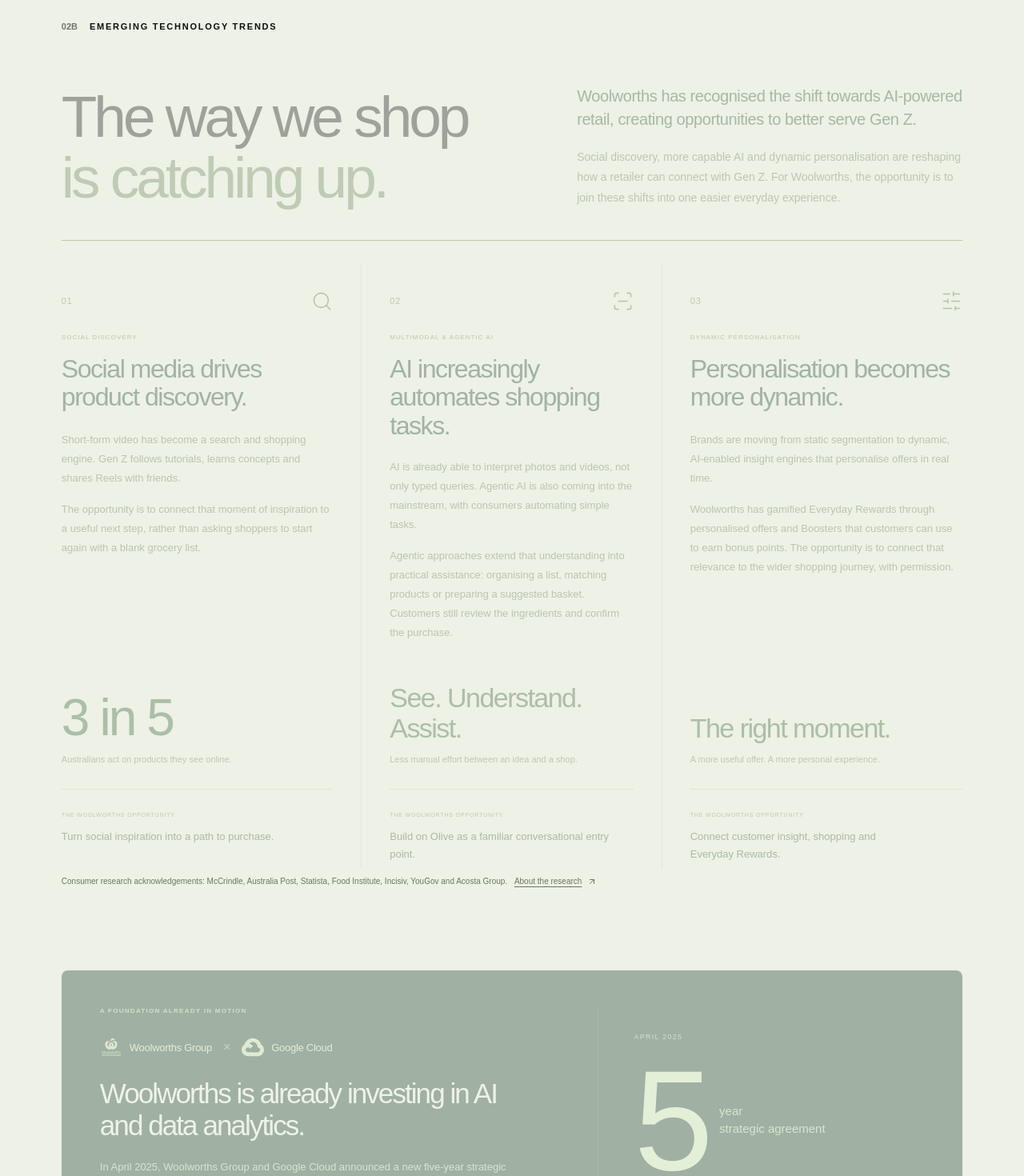
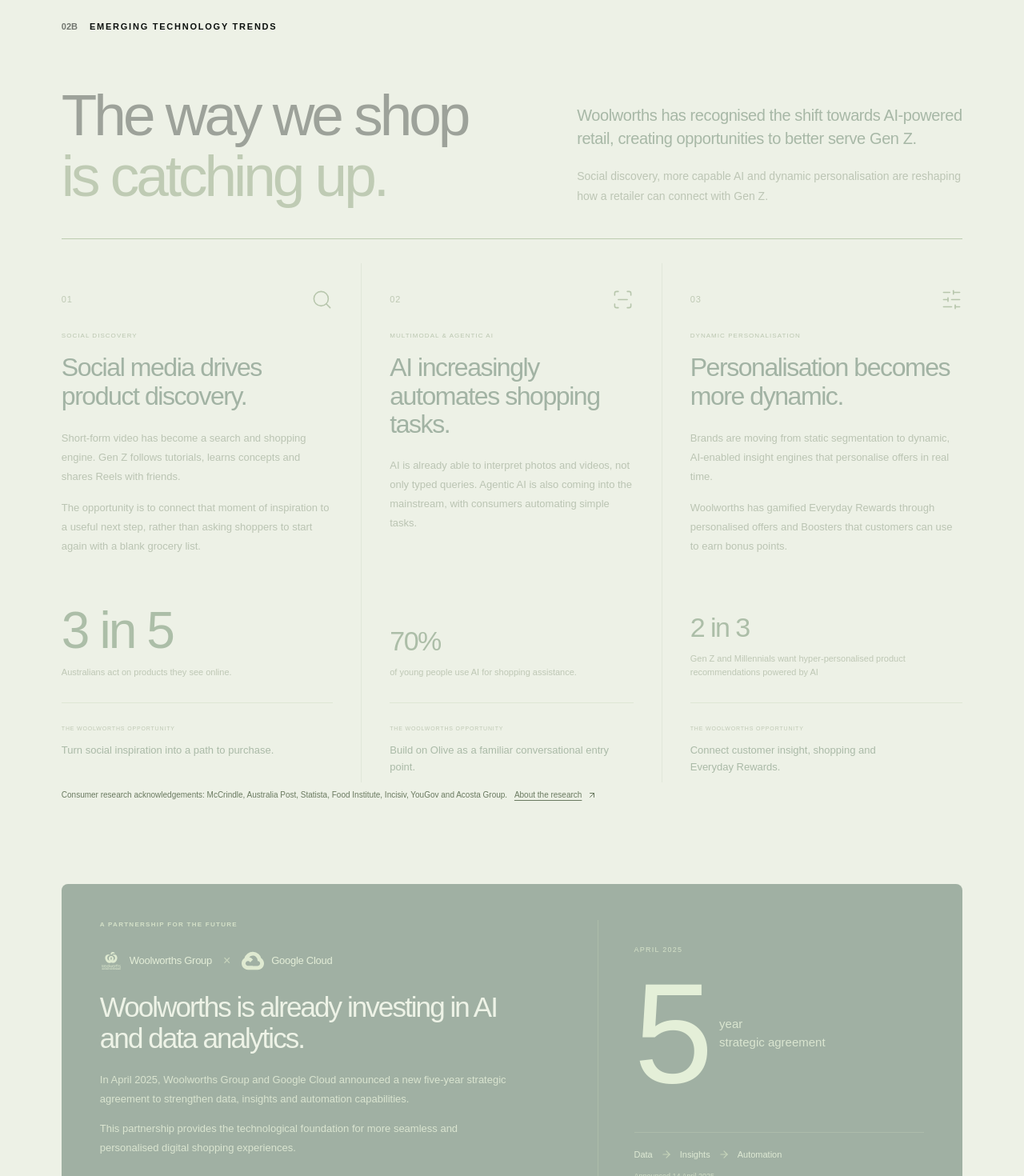
Before and after one commit to YeetMstr/CactusConsulting, a React (Vite) app: page / in a window 1280 px wide. Shown: the part 3779-5249 px from the top of the page at 80% size. Built offline with nearby package versions, Linux system fonts and the light colour scheme.

Commit message:
Add files via upload

```diff
--- a/src/components/TechnologyTrends.tsx
+++ b/src/components/TechnologyTrends.tsx
@@ -5,14 +5,14 @@ import { Eyebrow } from './Common';
 const partnership='https://www.woolworthsgroup.com.au/au/en/our-newsroom/media-releases/latest-news/2025/woolworths-group-and-google-cloud-extend-partnership.html';
 const trends=[
  {number:'01',icon:Search,kicker:'SOCIAL DISCOVERY',title:'Social media drives product discovery.',body:'Short-form video has become a search and shopping engine. Gen Z follows tutorials, learns concepts and shares Reels with friends.',detail:'The opportunity is to connect that moment of inspiration to a useful next step, rather than asking shoppers to start again with a blank grocery list.',signal:'3 in 5',signalLabel:'Australians act on products they see online.',implication:'Turn social inspiration into a path to purchase.'},
- {number:'02',icon:ScanLine,kicker:'MULTIMODAL & AGENTIC AI',title:'AI increasingly automates shopping tasks.',body:'AI is already able to interpret photos and videos, not only typed queries. Agentic AI is also coming into the mainstream, with consumers automating simple tasks.',detail:'Agentic approaches extend that understanding into practical assistance: organising a list, matching products or preparing a suggested basket. Customers still review the ingredients and confirm the purchase.',signal:'See. Understand. Assist.',signalLabel:'Less manual effort between an idea and a shop.',implication:'Build on Olive as a familiar conversational entry point.'},
- {number:'03',icon:SlidersHorizontal,kicker:'DYNAMIC PERSONALISATION',title:'Personalisation becomes more dynamic.',body:'Brands are moving from static segmentation to dynamic, AI-enabled insight engines that personalise offers in real time.',detail:'Woolworths has gamified Everyday Rewards through personalised offers and Boosters that customers can use to earn bonus points. The opportunity is to connect that relevance to the wider shopping journey, with permission.',signal:'The right moment.',signalLabel:'A more useful offer. A more personal experience.',implication:'Connect customer insight, shopping and Everyday Rewards.'},
+ {number:'02',icon:ScanLine,kicker:'MULTIMODAL & AGENTIC AI',title:'AI increasingly automates shopping tasks.',body:'AI is already able to interpret photos and videos, not only typed queries. Agentic AI is also coming into the mainstream, with consumers automating simple tasks.',detail:'',signal:'70%',signalLabel:'of young people use AI for shopping assistance.',implication:'Build on Olive as a familiar conversational entry point.'},
+ {number:'03',icon:SlidersHorizontal,kicker:'DYNAMIC PERSONALISATION',title:'Personalisation becomes more dynamic.',body:'Brands are moving from static segmentation to dynamic, AI-enabled insight engines that personalise offers in real time.',detail:'Woolworths has gamified Everyday Rewards through personalised offers and Boosters that customers can use to earn bonus points.',signal:'2 in 3',signalLabel:'Gen Z and Millennials want hyper-personalised product recommendations powered by AI',implication:'Connect customer insight, shopping and Everyday Rewards.'},
 ];
 export function TechnologyTrends(){return <section id="technology-trends" className="technology-section" aria-labelledby="technology-title"><div className="wrap">
  <Eyebrow number="02B">EMERGING TECHNOLOGY TRENDS</Eyebrow>
- <div className="technology-heading" data-reveal><h2 id="technology-title">The way we shop<br/><span>is catching up.</span></h2><div><p>Woolworths has recognised the shift towards AI-powered retail, creating opportunities to better serve Gen Z.</p><p>Social discovery, more capable AI and dynamic personalisation are reshaping how a retailer can connect with Gen Z. For Woolworths, the opportunity is to join these shifts into one easier everyday experience.</p></div></div>
+ <div className="technology-heading" data-reveal><h2 id="technology-title">The way we shop<br/><span>is catching up.</span></h2><div><p>Woolworths has recognised the shift towards AI-powered retail, creating opportunities to better serve Gen Z.</p><p>Social discovery, more capable AI and dynamic personalisation are reshaping how a retailer can connect with Gen Z.</p></div></div>
  <div className="technology-trends">{trends.map(trend=><article className="technology-trend" key={trend.number} data-reveal><div className="technology-trend-top"><span>{trend.number}</span><trend.icon size={27} strokeWidth={1.4}/></div><p className="technology-kicker">{trend.kicker}</p><h3>{trend.title}</h3><p>{trend.body}</p><p>{trend.detail}</p><div className={`technology-signal ${trend.number==='01'?'numeric-signal':''}`}><strong>{trend.signal}</strong><span>{trend.signalLabel}</span></div><div className="technology-implication"><span>THE WOOLWORTHS OPPORTUNITY</span><p>{trend.implication}</p></div></article>)}</div>
  <p className="technology-research">Consumer research acknowledgements: McCrindle, Australia Post, Statista, Food Institute, Incisiv, YouGov and Acosta Group. <a href="#sources">About the research <ArrowUpRight size={12}/></a></p>
- <div className="technology-foundation dark" data-reveal><div className="foundation-main"><p className="eyebrow">A FOUNDATION ALREADY IN MOTION</p><div className="foundation-partners"><span className="foundation-brand"><WoolworthsMark size={28}/>Woolworths Group</span><span aria-hidden="true">×</span><span className="foundation-brand"><GoogleCloudMark/>Google Cloud</span></div><h3>Woolworths is already investing in AI and data analytics.</h3><p>In April 2025, Woolworths Group and Google Cloud announced a new five-year strategic agreement to strengthen data, insights and automation capabilities.</p><p>This partnership provides the technological foundation for more seamless and personalised digital shopping experiences.</p><a className="text-link" href={partnership} target="_blank" rel="noreferrer">Read the partnership announcement <ArrowUpRight size={16}/></a></div><div className="foundation-duration"><span className="foundation-year">APRIL 2025</span><p><strong>5</strong><span>year<br/>strategic agreement</span></p><div className="foundation-capabilities"><span>Data</span><ArrowRight size={14}/><span>Insights</span><ArrowRight size={14}/><span>Automation</span></div><span className="foundation-date">Announced 14 April 2025</span></div></div>
+ <div className="technology-foundation dark" data-reveal><div className="foundation-main"><p className="eyebrow"> A PARTNERSHIP FOR THE FUTURE</p><div className="foundation-partners"><span className="foundation-brand"><WoolworthsMark size={28}/>Woolworths Group</span><span aria-hidden="true">×</span><span className="foundation-brand"><GoogleCloudMark/>Google Cloud</span></div><h3>Woolworths is already investing in AI and data analytics.</h3><p>In April 2025, Woolworths Group and Google Cloud announced a new five-year strategic agreement to strengthen data, insights and automation capabilities.</p><p>This partnership provides the technological foundation for more seamless and personalised digital shopping experiences.</p><a className="text-link" href={partnership} target="_blank" rel="noreferrer">Read the partnership announcement <ArrowUpRight size={16}/></a></div><div className="foundation-duration"><span className="foundation-year">APRIL 2025</span><p><strong>5</strong><span>year<br/>strategic agreement</span></p><div className="foundation-capabilities"><span>Data</span><ArrowRight size={14}/><span>Insights</span><ArrowRight size={14}/><span>Automation</span></div><span className="foundation-date">Announced 14 April 2025</span></div></div>
  <div className="technology-transition"><div><p>Discovery is already digital.</p><h3>Now, make it shoppable.</h3></div><a className="action" href="#reel-to-meal">Meet Reel to Meal <ArrowDown size={16}/></a></div>
  </div></section>;}
```
